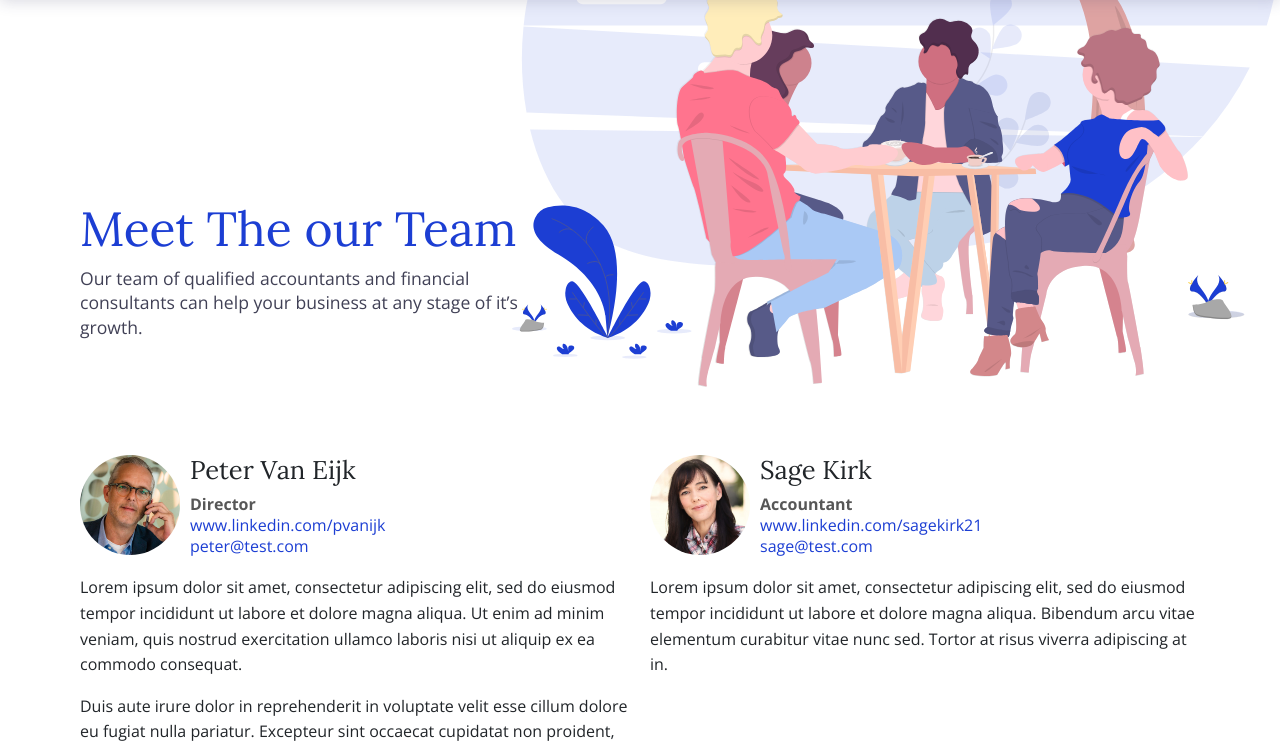
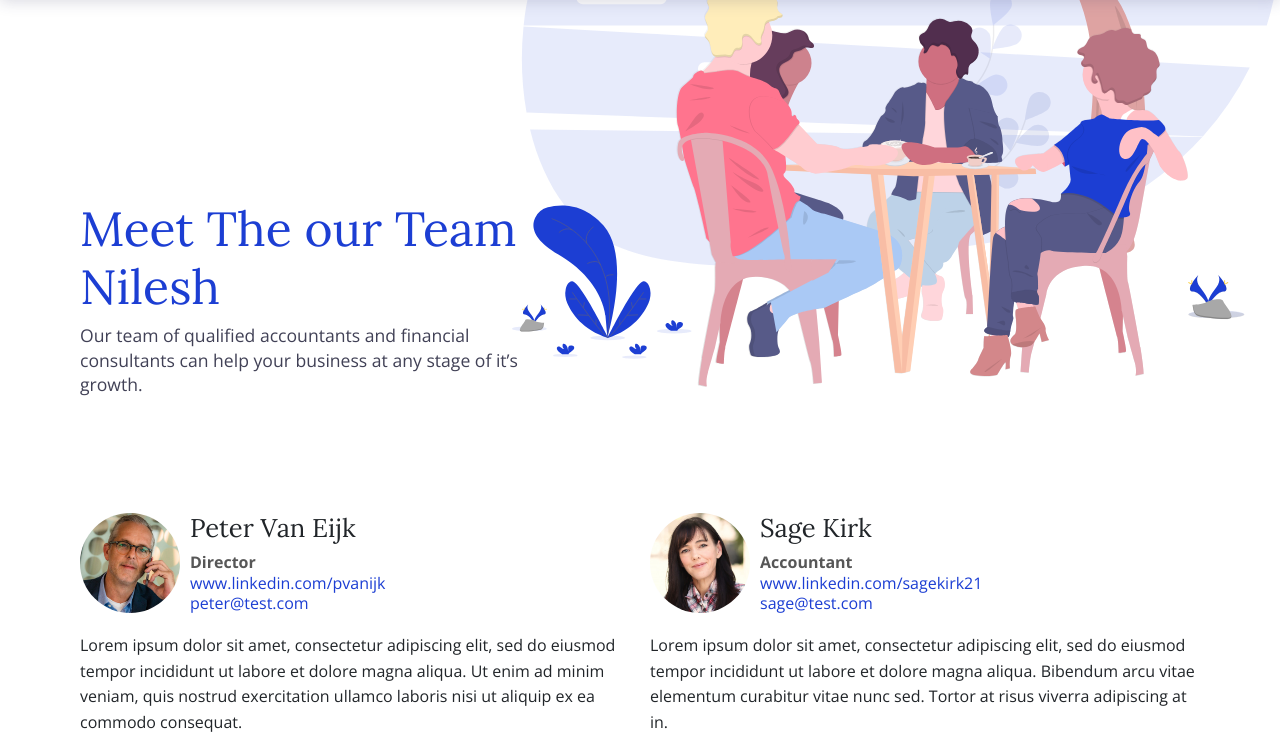
Before and after one commit to Nilesh5995/gatsby-serif-gatsby-cloud, a Gatsby site: page /team in a window 1280 px wide. Shown: the part 50-798 px from the top of the page. Built offline with nearby package versions, Linux system fonts and the light colour scheme; Gatsby itself is replaced by a stand-in of ours.

Commit message:
change in the team page

```diff
--- a/src/pages/team/index.js
+++ b/src/pages/team/index.js
@@ -12,7 +12,7 @@
         <div className="container">
           <div className="row">
             <div className="col-12">
-              <h1>Meet The our Team</h1>
+              <h1>Meet The our Team Nilesh</h1>
               <p>
                 Our team of qualified accountants and financial consultants can help your business
                 at any stage of it’s growth.
```
